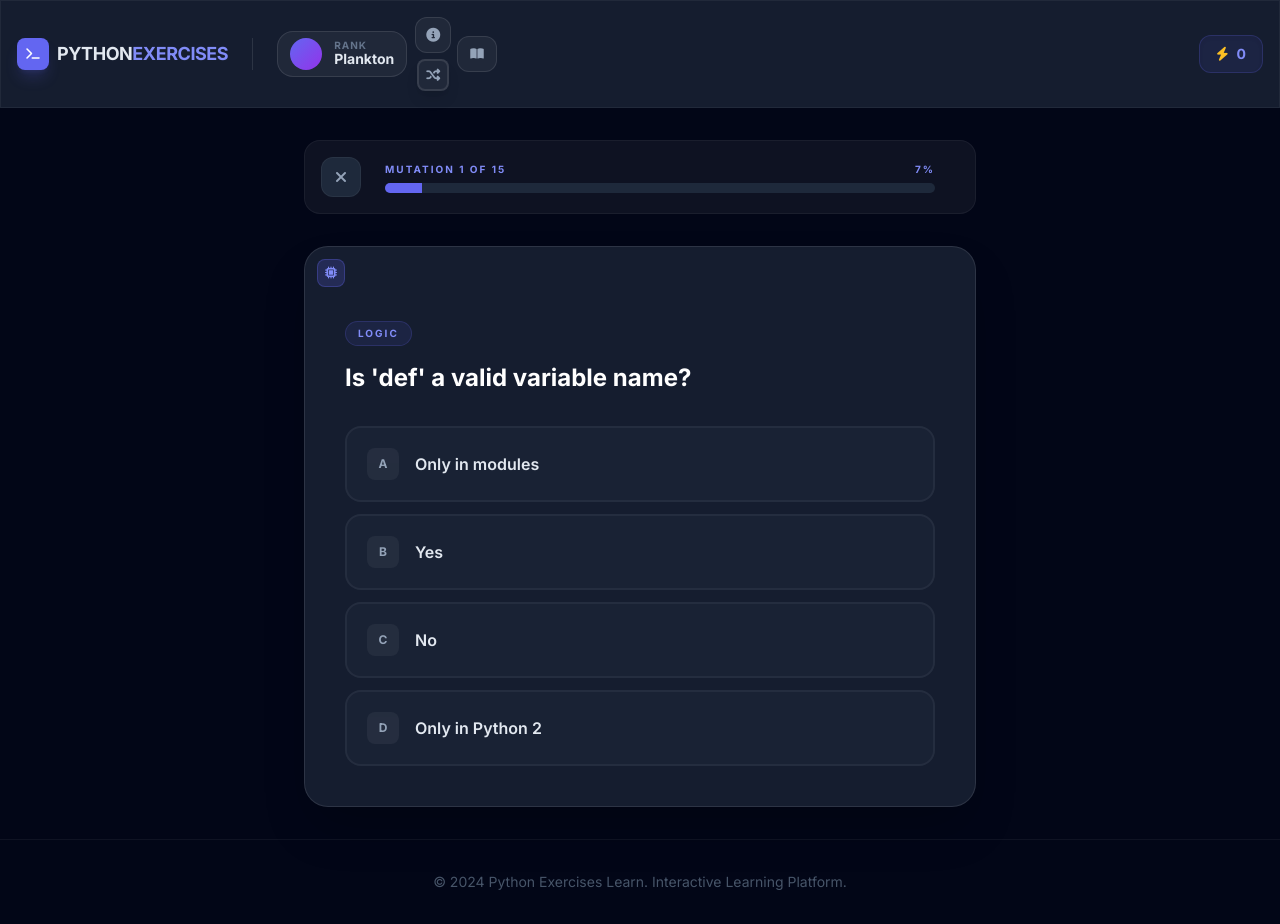
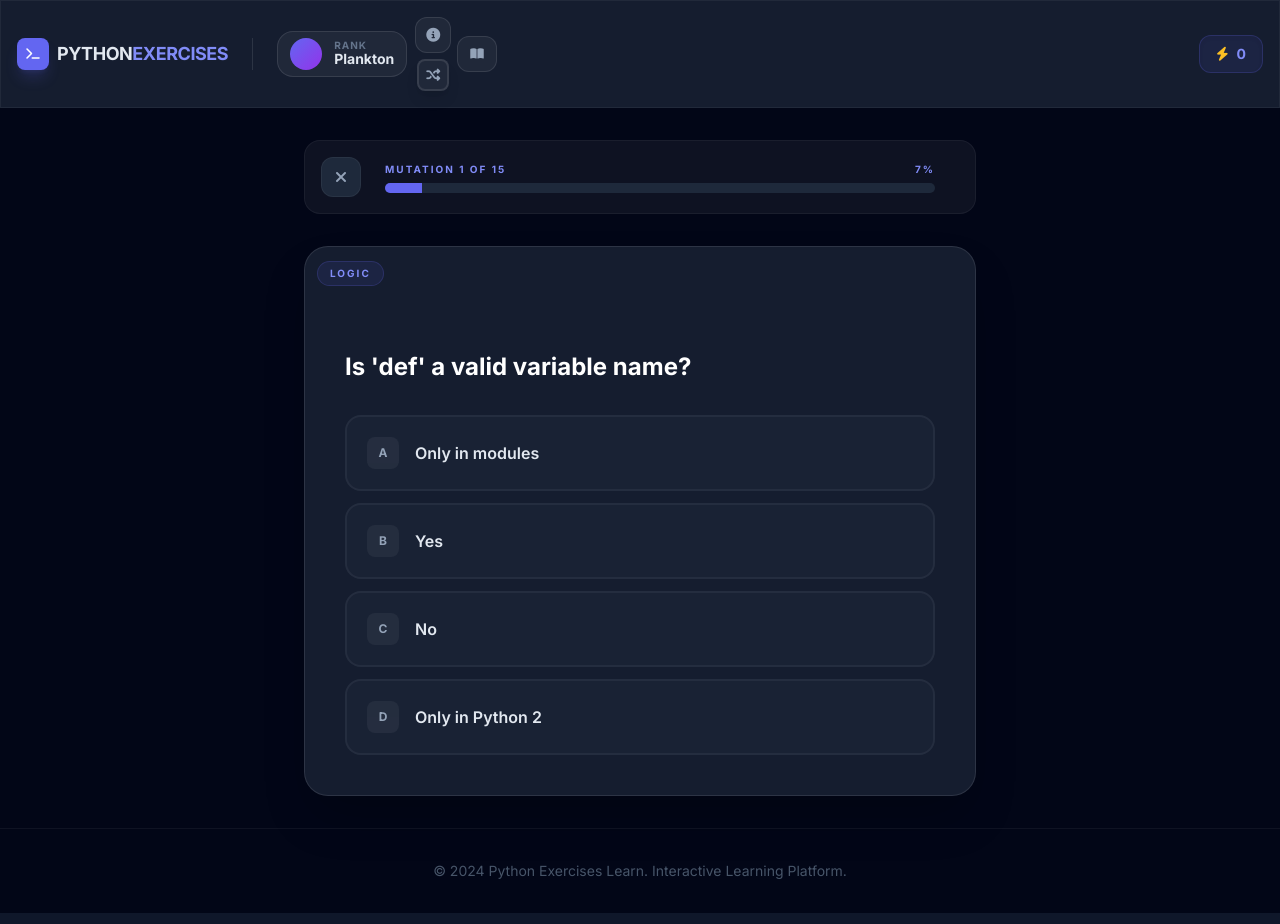
Before and after one commit to llomj/python-exercises-learn, a React (Vite) app: page / in a window 1280 px wide. Both pictures are taken after a click on the button "CONTINUE MUTATION". Built offline with nearby package versions, Linux system fonts and the light colour scheme.

Commit message:
Remove logic icon, move concept badge to top left of question cards

```diff
--- a/src/components/QuizView.tsx
+++ b/src/components/QuizView.tsx
@@ -164,18 +164,14 @@ export const QuizView: React.FC<QuizViewProps> = ({
         </div>
       </div>
 
-      <div className="glass rounded-3xl p-6 md:p-10 space-y-8 shadow-2xl relative overflow-hidden">
-        {/* Logic icon - positioned top left - updated */}
-        <div className="absolute top-3 left-3 z-10">
-          <div className="w-7 h-7 rounded-lg bg-indigo-500/20 flex items-center justify-center border border-indigo-500/30">
-            <i className="fas fa-microchip text-indigo-400 text-xs"></i>
-          </div>
-        </div>
+       <div className="glass rounded-3xl p-6 md:p-10 space-y-8 shadow-2xl relative overflow-hidden">
+         <div className="absolute top-3 left-3 z-10">
+           <div className="inline-flex items-center gap-2 px-3 py-1 rounded-full bg-indigo-500/10 text-indigo-400 text-[10px] font-black uppercase tracking-[0.2em] border border-indigo-500/20">
+             {currentQuestion.concept}
+           </div>
+         </div>
 
-        <div className="space-y-4">
-          <div className="inline-flex items-center gap-2 px-3 py-1 rounded-full bg-indigo-500/10 text-indigo-400 text-[10px] font-black uppercase tracking-[0.2em] border border-indigo-500/20">
-            {currentQuestion.concept}
-          </div>
+         <div className="space-y-4 pt-8">
           <h2 className="text-xl md:text-2xl font-bold leading-tight text-white">
             {currentQuestion.question}
           </h2>
```
